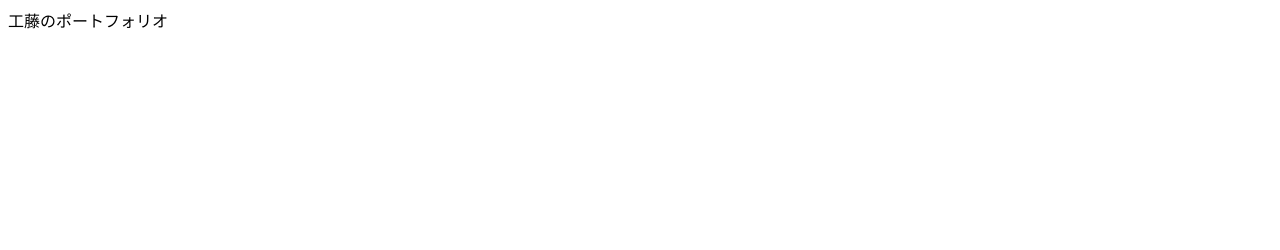
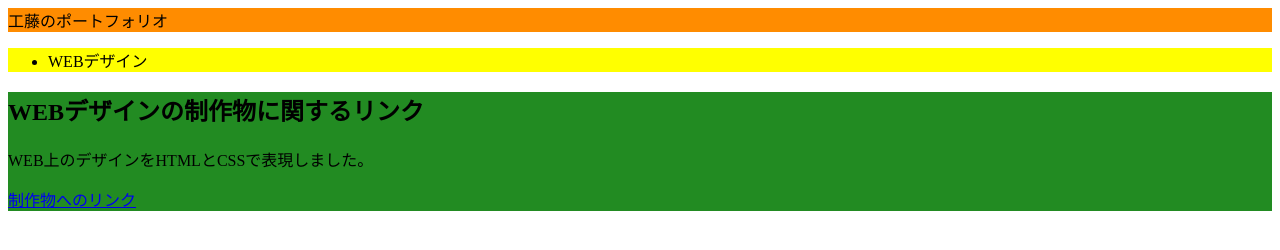
Before and after one commit to kudo20001/webpage, a plain HTML site: page index.html in a window 1280 px wide. Drawn offline with Linux system fonts and the light colour scheme.

Commit message:
いろいろなWebデザインのコンテンツを追加しました。

```diff
--- /dev/null
+++ b/css/style.css
@@ -0,0 +1,12 @@
+header{
+    background-color: darkorange;
+}
+nav{
+    background-color: yellow;
+}
+section{
+    background-color: forestgreen;
+}
+footer{
+    background-color: blue;
+}
--- a/index.html
+++ b/index.html
@@ -1,5 +1,23 @@
+<!DOCTYPE html>
 <html>
+  <head>
+    <meta charset="UTF-8">
+    <script></script>
+    <link rel="stylesheet" href="css/style.css">
+  </head>
   <body>
-   <hl>工藤のポートフォリオ</hl>
+    <header>
+      <hl>工藤のポートフォリオ</hl>
+    </header>
+    <nav>
+      <ul>
+        <li>WEBデザイン</li>
+      </ul>
+    </nav>
+    <section>
+      <h1>WEBデザインの制作物に関するリンク</h1>
+      <p>WEB上のデザインをHTMLとCSSで表現しました。</p>
+      <p><a href="20210304/index.html">制作物へのリンク</a></p>
+    </section>
   </body>
 </html>
```
Also changed, not shown: 20210304/index.html (added, +15 -0 lines), 20210304/image/download.jpg (added), 20210304/image/images.jpg (added), 20210304/image/mylord_7f_tamago20180723.jpg (added).
